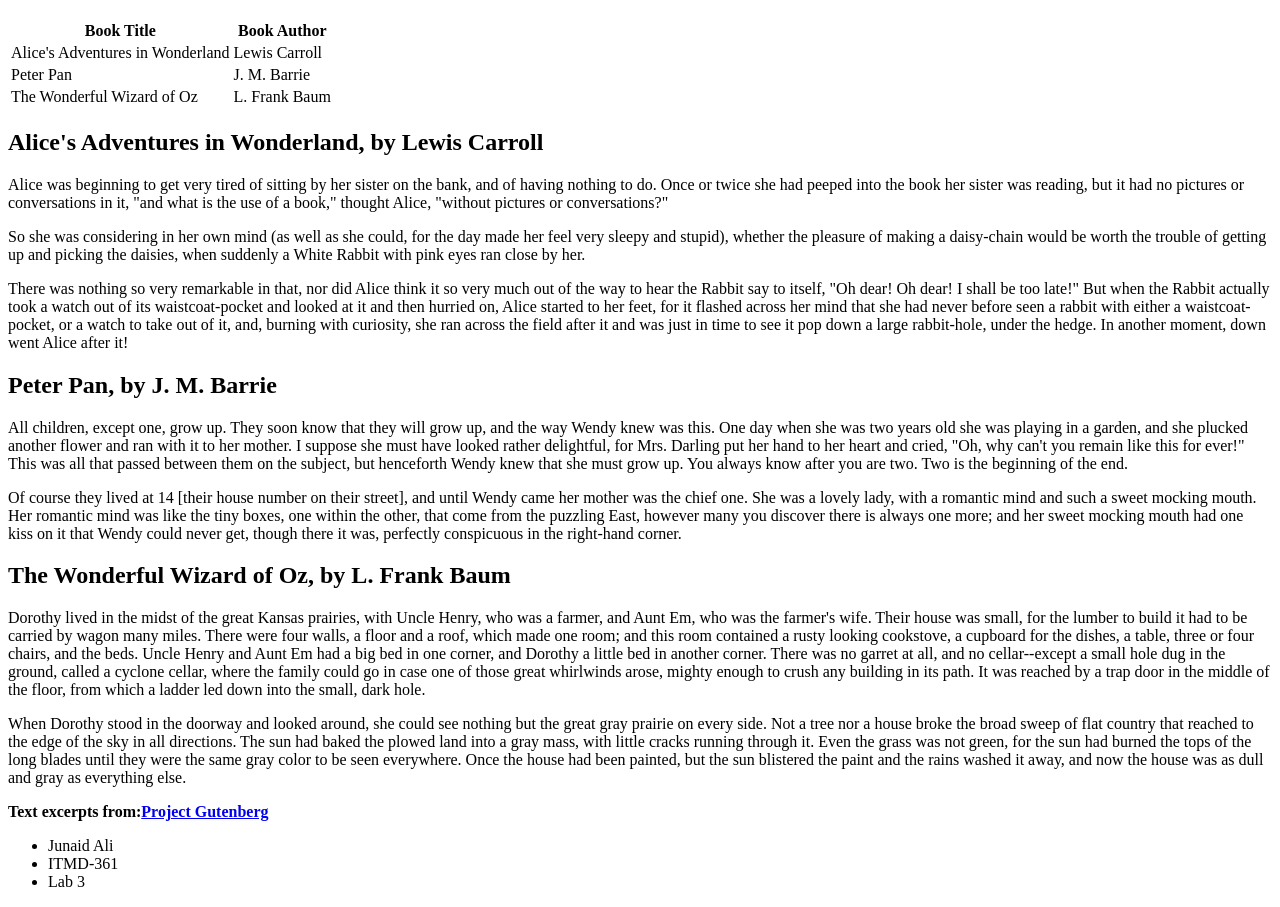
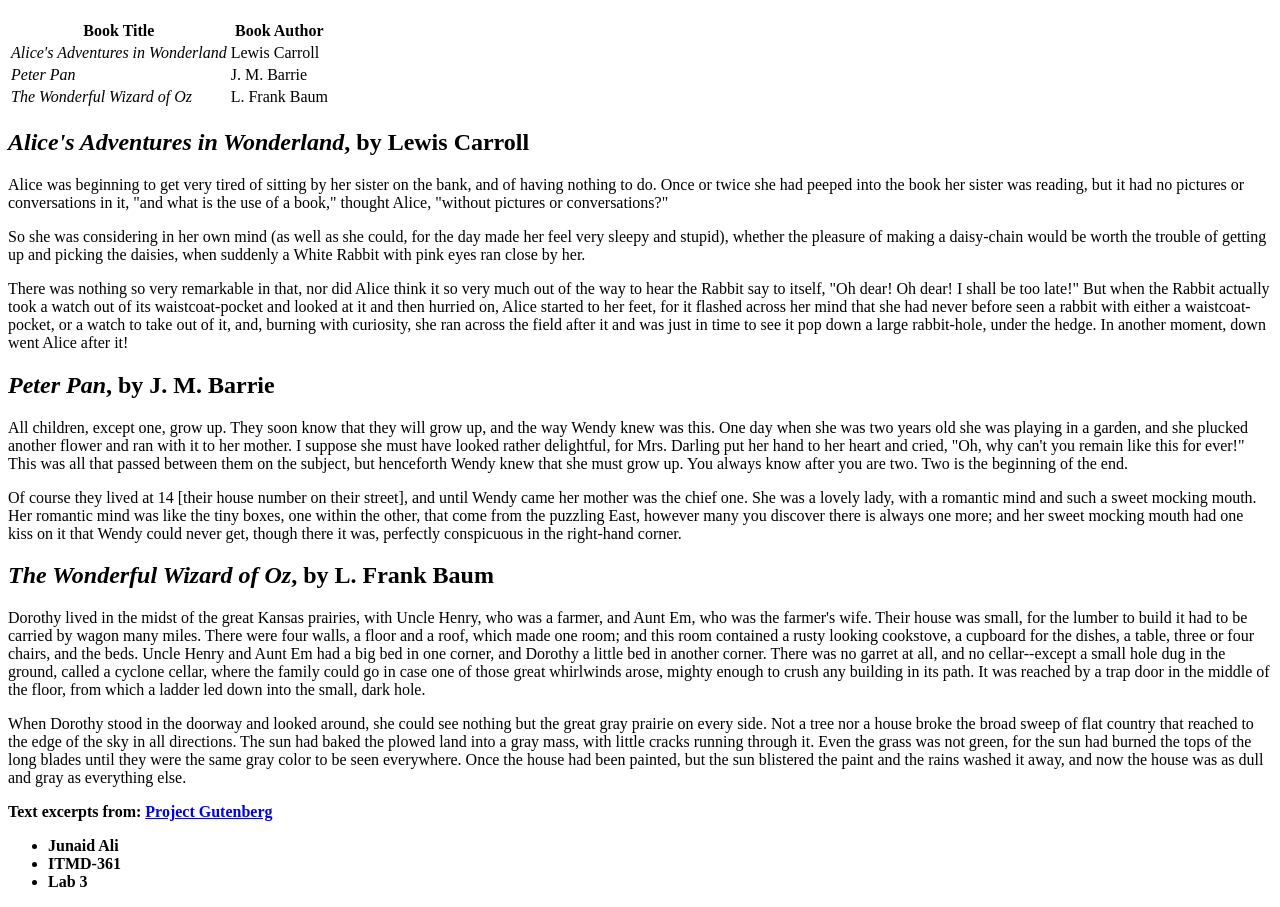
Before and after one commit to junaidalie/webdev_lab3, a plain HTML site: page index.html in a window 1280 px wide. Shown: the part 61-968 px from the top of the page. Drawn offline with Linux system fonts and the light colour scheme.

Commit message:
Em tag added in headings and removed unnecessary spaces

```diff
--- a/index.html
+++ b/index.html
@@ -1,7 +1,7 @@
 <!DOCTYPE html>
 <html lang="en">
 <head>
-    <meta charset="UTF-8">
+    <meta charset="utf-8">
     <title>Excerpts From Select Public Domain Books</title>
 </head>
 <body>
@@ -12,39 +12,33 @@
             <th>Book Author</th>
         </tr>
         <tr>
-            <td>Alice's Adventures in Wonderland</td>
+            <td><em>Alice's Adventures in Wonderland</em></td>
             <td>Lewis Carroll</td>
         </tr>
         <tr>
-            <td>Peter Pan</td>
+            <td><em>Peter Pan</em></td>
             <td>J. M. Barrie</td>
         </tr>
         <tr>
-            <td>The Wonderful Wizard of Oz</td>
+            <td><em>The Wonderful Wizard of Oz</em></td>
             <td>L. Frank Baum</td>
         </tr>
     </table>
-    <h2>Alice's Adventures in Wonderland, by Lewis Carroll</h2>
+    <h2><em>Alice's Adventures in Wonderland</em>, by Lewis Carroll</h2>
     <p>Alice was beginning to get very tired of sitting by her sister on the bank, and of having nothing to do. Once or twice she had peeped into the book her sister was reading, but it had no pictures or conversations in it, "and what is the use of a book," thought Alice, "without pictures or conversations?"</p>
-    <p>So she was considering in her own mind (as well as she could, for the day made her feel very sleepy and stupid), whether the pleasure of making a daisy-chain would be worth the trouble of getting up and picking the daisies, when suddenly a White Rabbit with pink eyes ran close by her.
-    </p>
+    <p>So she was considering in her own mind (as well as she could, for the day made her feel very sleepy and stupid), whether the pleasure of making a daisy-chain would be worth the trouble of getting up and picking the daisies, when suddenly a White Rabbit with pink eyes ran close by her.</p>
     <p>There was nothing so very remarkable in that, nor did Alice think it so very much out of the way to hear the Rabbit say to itself, "Oh dear! Oh dear! I shall be too late!" But when the Rabbit actually took a watch out of its waistcoat-pocket and looked at it and then hurried on, Alice started to her feet, for it flashed across her mind that she had never before seen a rabbit with either a waistcoat-pocket, or a watch to take out of it, and, burning with curiosity, she ran across the field after it and was just in time to see it pop down a large rabbit-hole, under the hedge. In another moment, down went Alice after it!</p>
-
-    <h2>Peter Pan, by J. M. Barrie</h2>
+    <h2><em>Peter Pan</em>, by J. M. Barrie</h2>
     <p>All children, except one, grow up. They soon know that they will grow up, and the way Wendy knew was this. One day when she was two years old she was playing in a garden, and she plucked another flower and ran with it to her mother. I suppose she must have looked rather delightful, for Mrs. Darling put her hand to her heart and cried, "Oh, why can't you remain like this for ever!" This was all that passed between them on the subject, but henceforth Wendy knew that she must grow up. You always know after you are two. Two is the beginning of the end.</p>
-    <p>Of course they lived at 14 [their house number on their street], and until Wendy came her mother was the chief one. She was a lovely lady, with a romantic mind and such a sweet mocking mouth. Her romantic mind was like the tiny boxes, one within the other, that come from the puzzling East, however many you discover there is always one more; and her sweet mocking mouth had one kiss on it that Wendy could never get, though there it was, perfectly conspicuous in the right-hand corner.
-    </p>
-
-    <h2>The Wonderful Wizard of Oz, by L. Frank Baum</h2>
-    <p>Dorothy lived in the midst of the great Kansas prairies, with Uncle Henry, who was a farmer, and Aunt Em, who was the farmer's wife.  Their house was small, for the lumber to build it had to be carried by wagon many miles.  There were four walls, a floor and a roof, which made one room; and this room contained a rusty looking cookstove, a cupboard for the dishes, a table, three or four chairs, and the beds.  Uncle Henry and Aunt Em had a big bed in one corner, and Dorothy a little bed in another corner.  There was no garret at all, and no cellar--except a small hole dug in the ground, called a cyclone cellar, where the family could go in case one of those great whirlwinds arose, mighty enough to crush any building in its path.  It was reached by a trap door in the middle of the floor, from which a ladder led down into the small, dark hole.
-    </p>
-    <p>When Dorothy stood in the doorway and looked around, she could see nothing but the great gray prairie on every side.  Not a tree nor a house broke the broad sweep of flat country that reached to the edge of the sky in all directions.  The sun had baked the plowed land into a gray mass, with little cracks running through it.  Even the grass was not green, for the sun had burned the tops of the long blades until they were the same gray color to be seen everywhere.  Once the house had been painted, but the sun blistered the paint and the rains washed it away, and now the house was as dull and gray as everything else.
-    </p>
-   <p><strong>Text excerpts from:<a href="http://www.gutenberg.org">Project Gutenberg</a></strong></p>
+    <p>Of course they lived at 14 [their house number on their street], and until Wendy came her mother was the chief one. She was a lovely lady, with a romantic mind and such a sweet mocking mouth. Her romantic mind was like the tiny boxes, one within the other, that come from the puzzling East, however many you discover there is always one more; and her sweet mocking mouth had one kiss on it that Wendy could never get, though there it was, perfectly conspicuous in the right-hand corner.</p>
+    <h2><em>The Wonderful Wizard of Oz</em>, by L. Frank Baum</h2>
+    <p>Dorothy lived in the midst of the great Kansas prairies, with Uncle Henry, who was a farmer, and Aunt Em, who was the farmer's wife.  Their house was small, for the lumber to build it had to be carried by wagon many miles.  There were four walls, a floor and a roof, which made one room; and this room contained a rusty looking cookstove, a cupboard for the dishes, a table, three or four chairs, and the beds.  Uncle Henry and Aunt Em had a big bed in one corner, and Dorothy a little bed in another corner.  There was no garret at all, and no cellar--except a small hole dug in the ground, called a cyclone cellar, where the family could go in case one of those great whirlwinds arose, mighty enough to crush any building in its path.  It was reached by a trap door in the middle of the floor, from which a ladder led down into the small, dark hole.</p>
+    <p>When Dorothy stood in the doorway and looked around, she could see nothing but the great gray prairie on every side.  Not a tree nor a house broke the broad sweep of flat country that reached to the edge of the sky in all directions.  The sun had baked the plowed land into a gray mass, with little cracks running through it.  Even the grass was not green, for the sun had burned the tops of the long blades until they were the same gray color to be seen everywhere.  Once the house had been painted, but the sun blistered the paint and the rains washed it away, and now the house was as dull and gray as everything else.</p>
+   <p><strong>Text excerpts from: <a href="http://www.gutenberg.org">Project Gutenberg</a></strong></p>
    <ul>
-    <li>Junaid Ali</li>
-    <li>ITMD-361</li>
-    <li>Lab 3</li>
+    <li><strong>Junaid Ali</strong></li>
+    <li><strong>ITMD-361</strong></li>
+    <li><strong>Lab 3 </strong></li>
    </ul>
 </body>
 </html>
```
